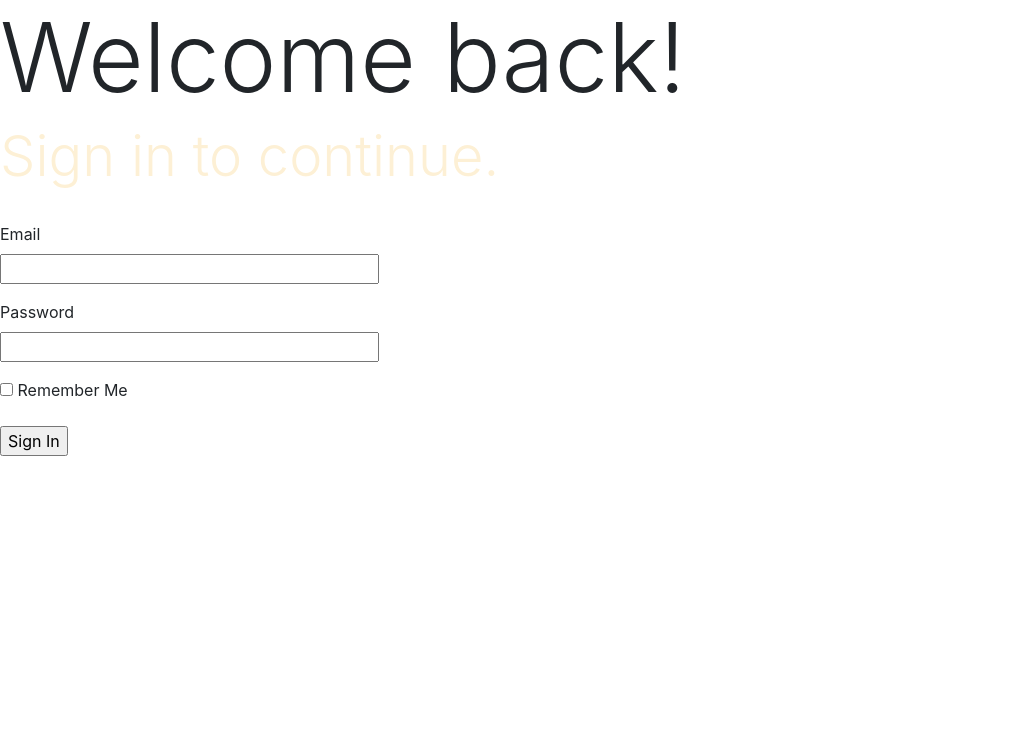
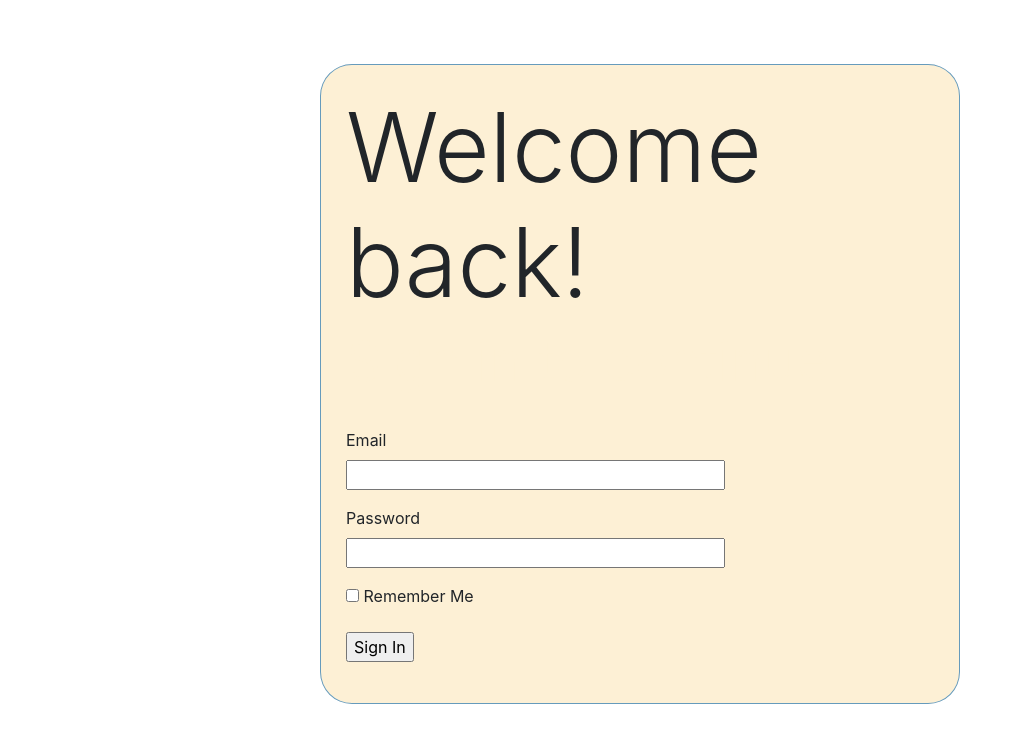
Before and after one commit to klam20/CMPE131-EmailClient, a Flask app: page /login in a window 1280 px wide. Shown: the top 743 px of the page, without its empty margins (0-1023 px from the left). Run offline with Flask 3, Linux system fonts and the light colour scheme.

Commit message:
Updated style.css

```diff
--- a/app/static/style.css
+++ b/app/static/style.css
@@ -92,3 +92,14 @@ h2 {
       height:50px;
       width:50px;
 }
+
+.centerForm {
+        display:block;
+        margin-left:25%;
+        margin-right:25%;
+        margin-top:5%;
+        border: 0.5px solid #669BBC;
+        background-color: #FDF0D5;
+        border-radius:5%;
+        padding:25px;
+}
```
